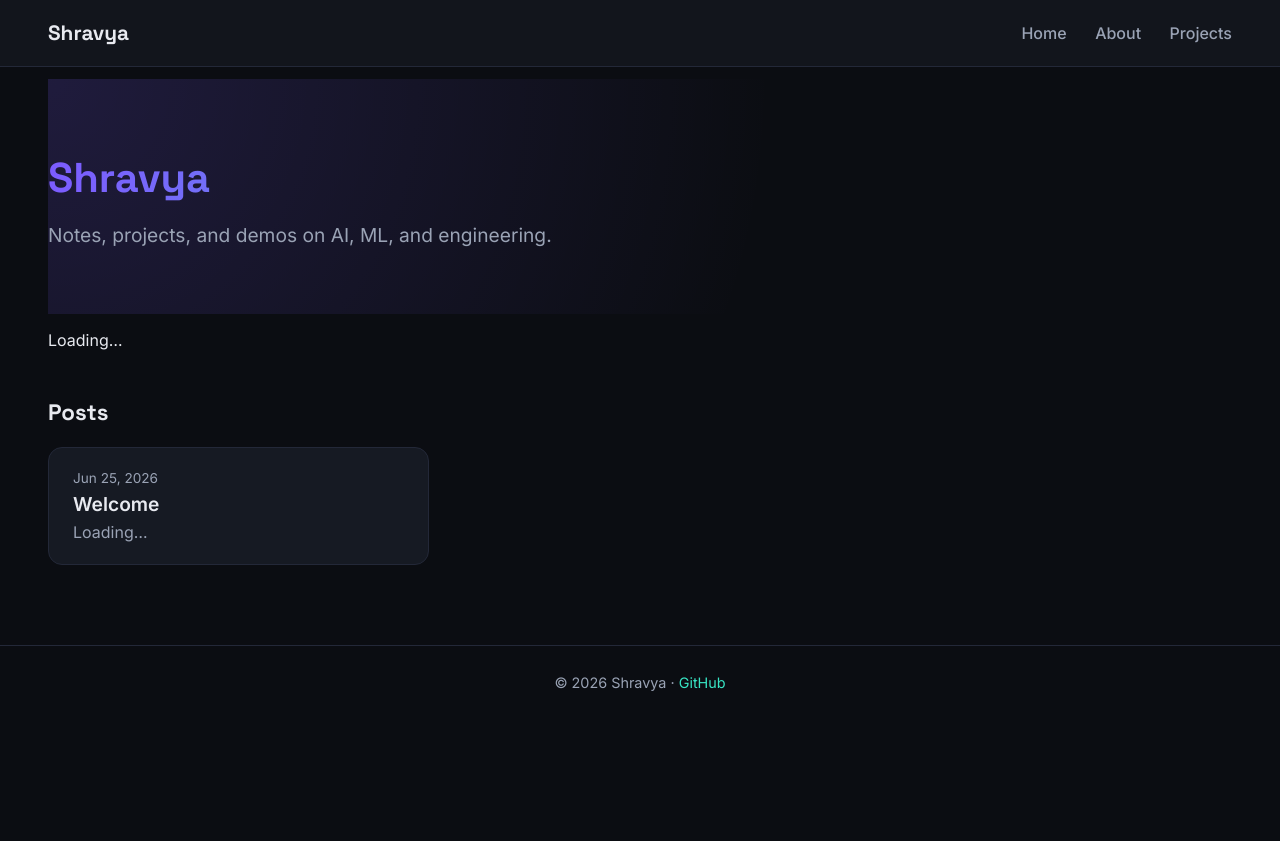
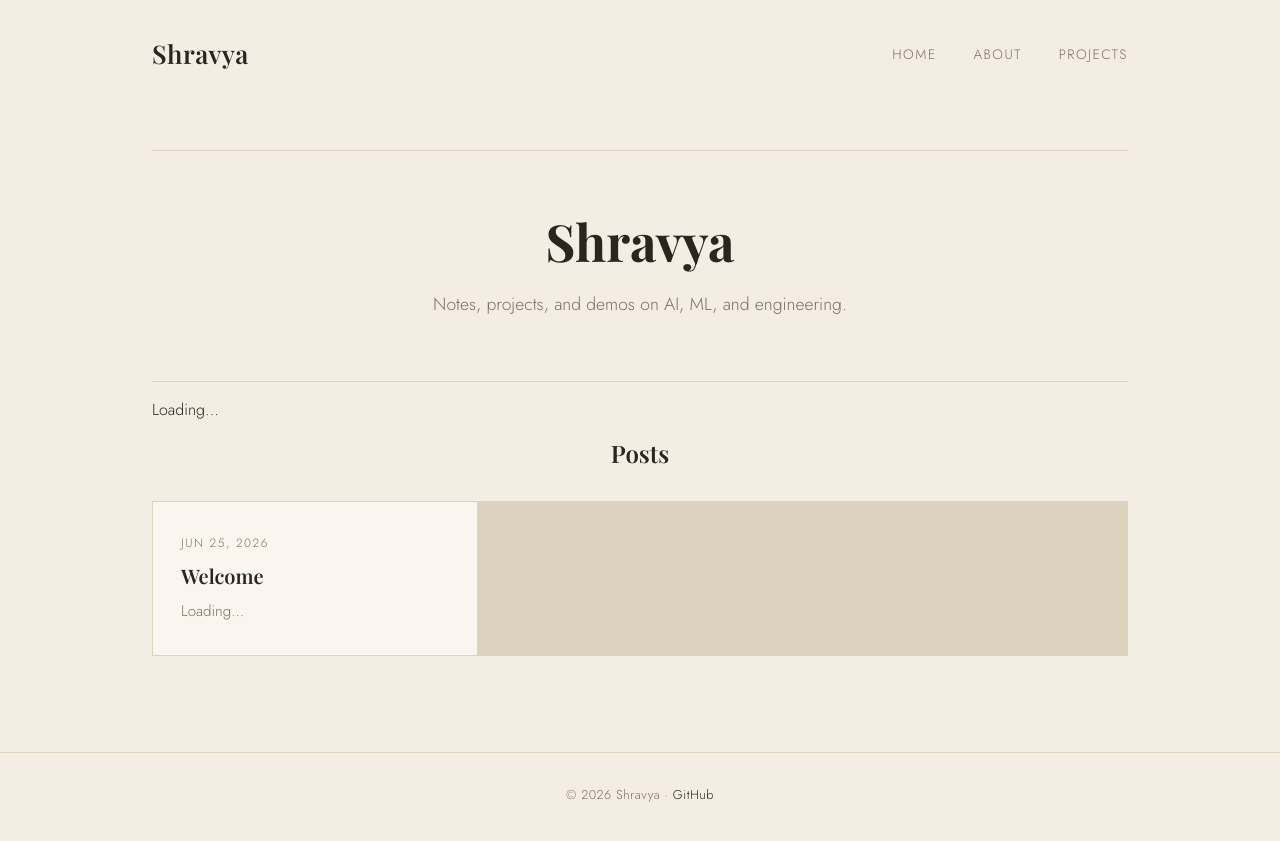
Before and after one commit to shravya258/shravya258.github.io, a Jekyll site: the page built from index.md, in a window 1280 px wide. Shown: the top 841 px of the page. Built offline with Jekyll 4.4.1, drawn with Linux system fonts in a browser that asks for light colours.

Commit message:
Switch to light beige minimal blog aesthetic

```diff
--- a/assets/css/style.css
+++ b/assets/css/style.css
@@ -1,14 +1,13 @@
-@import url('https://fonts.googleapis.com/css2?family=Space+Grotesk:wght@400;500;700&family=Inter:wght@400;500;600&display=swap');
+@import url('https://fonts.googleapis.com/css2?family=Playfair+Display:wght@500;600;700&family=Jost:wght@300;400;500;600&display=swap');
 
 :root {
-  --bg: #0b0d12;
-  --bg-soft: #12151c;
-  --card: #161a23;
-  --border: #232838;
-  --text: #e8eaf0;
-  --text-dim: #9aa3b5;
-  --accent: #7c5cff;
-  --accent-2: #38e5c4;
+  --bg: #f3ede3;
+  --bg-soft: #ece3d4;
+  --card: #faf6ef;
+  --border: #ddd2bd;
+  --text: #2b2520;
+  --text-dim: #7a7066;
+  --accent: #2b2520;
 }
 
 * { box-sizing: border-box; }
@@ -18,25 +17,24 @@ html, body {
   width: 100%;
   background: var(--bg);
   color: var(--text);
-  font-family: 'Inter', sans-serif;
+  font-family: 'Jost', sans-serif;
+  font-weight: 300;
   -webkit-font-smoothing: antialiased;
 }
 
-a { color: var(--accent-2); text-decoration: none; }
-a:hover { text-decoration: underline; }
+a { color: var(--text); text-decoration: none; }
+a:hover { opacity: 0.6; }
 
 .wrap {
   width: 100%;
-  max-width: none;
-  margin: 0;
-  padding: 0 48px;
+  max-width: 1040px;
+  margin: 0 auto;
+  padding: 0 32px;
 }
 
 /* Header */
 .site-header {
-  border-bottom: 1px solid var(--border);
-  padding: 20px 0;
-  background: var(--bg-soft);
+  padding: 36px 0 24px;
 }
 .site-header .wrap {
   display: flex;
@@ -44,46 +42,51 @@ a:hover { text-decoration: underline; }
   justify-content: space-between;
 }
 .brand {
-  font-family: 'Space Grotesk', sans-serif;
-  font-weight: 700;
-  font-size: 1.3rem;
+  font-family: 'Playfair Display', serif;
+  font-weight: 600;
+  font-size: 1.6rem;
+  letter-spacing: 0.5px;
   color: var(--text);
 }
-.brand:hover { text-decoration: none; opacity: 0.85; }
 .nav a {
-  margin-left: 24px;
+  margin-left: 32px;
   color: var(--text-dim);
-  font-weight: 500;
+  font-size: 0.85rem;
+  letter-spacing: 1.5px;
+  text-transform: uppercase;
 }
-.nav a:hover { color: var(--accent-2); text-decoration: none; }
+.nav a:hover { color: var(--text); opacity: 1; }
 
 /* Hero */
 .hero {
-  padding: 72px 0 48px;
-  background: radial-gradient(circle at top left, rgba(124,92,255,0.18), transparent 60%);
+  padding: 56px 0 64px;
+  border-top: 1px solid var(--border);
+  border-bottom: 1px solid var(--border);
+  text-align: center;
 }
 .hero h1 {
-  font-family: 'Space Grotesk', sans-serif;
-  font-size: 2.6rem;
-  margin: 0 0 12px;
-  background: linear-gradient(90deg, var(--accent), var(--accent-2));
-  -webkit-background-clip: text;
-  background-clip: text;
-  color: transparent;
+  font-family: 'Playfair Display', serif;
+  font-weight: 700;
+  font-size: 3.2rem;
+  margin: 0 0 16px;
+  color: var(--text);
 }
 .hero p {
   color: var(--text-dim);
-  font-size: 1.2rem;
-  max-width: 720px;
+  font-size: 1.1rem;
+  max-width: 520px;
+  margin: 0 auto;
 }
 
 /* Main content */
-main { padding: 12px 0 80px; }
+main { padding: 56px 0 96px; }
 
 .section-title {
-  font-family: 'Space Grotesk', sans-serif;
-  font-size: 1.4rem;
-  margin: 48px 0 20px;
+  font-family: 'Playfair Display', serif;
+  font-weight: 600;
+  font-size: 1.5rem;
+  margin: 0 0 32px;
+  text-align: center;
 }
 
 /* Post cards */
@@ -92,45 +95,66 @@ main { padding: 12px 0 80px; }
   padding: 0;
   margin: 0;
   display: grid;
-  gap: 20px;
-  grid-template-columns: repeat(auto-fill, minmax(300px, 1fr));
+  gap: 1px;
+  background: var(--border);
+  border: 1px solid var(--border);
+  grid-template-columns: repeat(auto-fill, minmax(280px, 1fr));
 }
 .post-card {
   background: var(--card);
-  border: 1px solid var(--border);
-  border-radius: 14px;
-  padding: 22px 24px;
-  transition: border-color 0.15s, transform 0.15s;
+  padding: 32px 28px;
+  transition: background 0.15s;
 }
-.post-card:hover { border-color: var(--accent); transform: translateY(-2px); }
-.post-card .meta { color: var(--text-dim); font-size: 0.85rem; margin-bottom: 6px; }
-.post-card h3 { margin: 0 0 6px; font-size: 1.2rem; }
+.post-card:hover { background: var(--bg-soft); }
+.post-card .meta {
+  color: var(--text-dim);
+  font-size: 0.75rem;
+  letter-spacing: 1.5px;
+  text-transform: uppercase;
+  margin-bottom: 10px;
+}
+.post-card h3 {
+  font-family: 'Playfair Display', serif;
+  font-weight: 600;
+  margin: 0 0 10px;
+  font-size: 1.25rem;
+}
 .post-card h3 a { color: var(--text); }
-.post-card h3 a:hover { color: var(--accent-2); text-decoration: none; }
-.post-card p { color: var(--text-dim); margin: 0; }
+.post-card p { color: var(--text-dim); margin: 0; font-size: 0.95rem; line-height: 1.6; }
 
 /* Page / post content */
 .page-content {
   background: var(--card);
   border: 1px solid var(--border);
-  border-radius: 14px;
-  padding: 36px;
+  padding: 48px;
 }
-.page-content h1 { font-family: 'Space Grotesk', sans-serif; margin-top: 0; }
+.page-content h1 {
+  font-family: 'Playfair Display', serif;
+  font-weight: 700;
+  margin-top: 0;
+}
 .page-content img, .page-content video, .page-content iframe {
   max-width: 100%;
-  border-radius: 10px;
-  margin: 16px 0;
+  margin: 24px 0;
 }
 .page-content iframe { width: 100%; aspect-ratio: 16/9; border: none; }
+.page-content p { line-height: 1.75; color: var(--text); }
 
-.post-meta-top { color: var(--text-dim); font-size: 0.9rem; margin-bottom: 18px; }
+.post-meta-top {
+  color: var(--text-dim);
+  font-size: 0.8rem;
+  letter-spacing: 1px;
+  text-transform: uppercase;
+  margin-bottom: 24px;
+}
 
 /* Footer */
 .site-footer {
   border-top: 1px solid var(--border);
-  padding: 28px 0;
+  padding: 32px 0;
   color: var(--text-dim);
-  font-size: 0.9rem;
+  font-size: 0.8rem;
+  letter-spacing: 0.5px;
   text-align: center;
 }
+.site-footer a { color: var(--text); }
```
